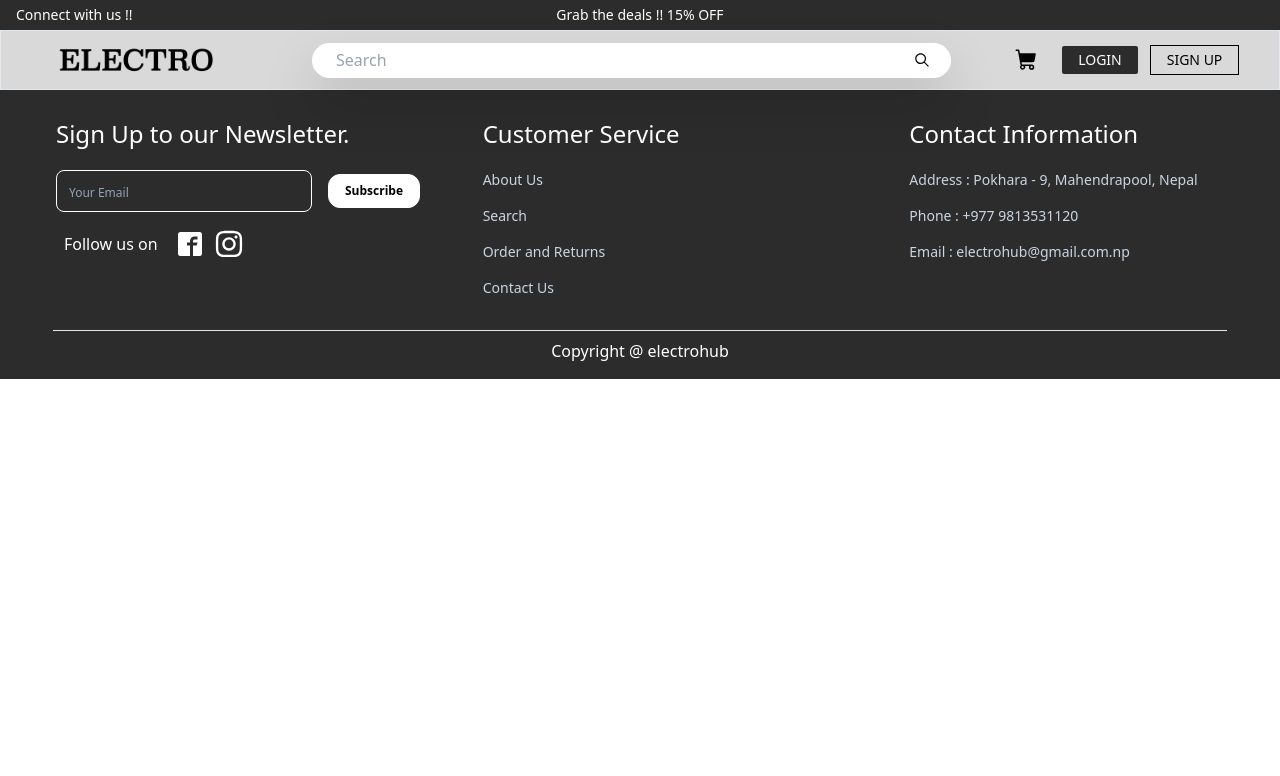
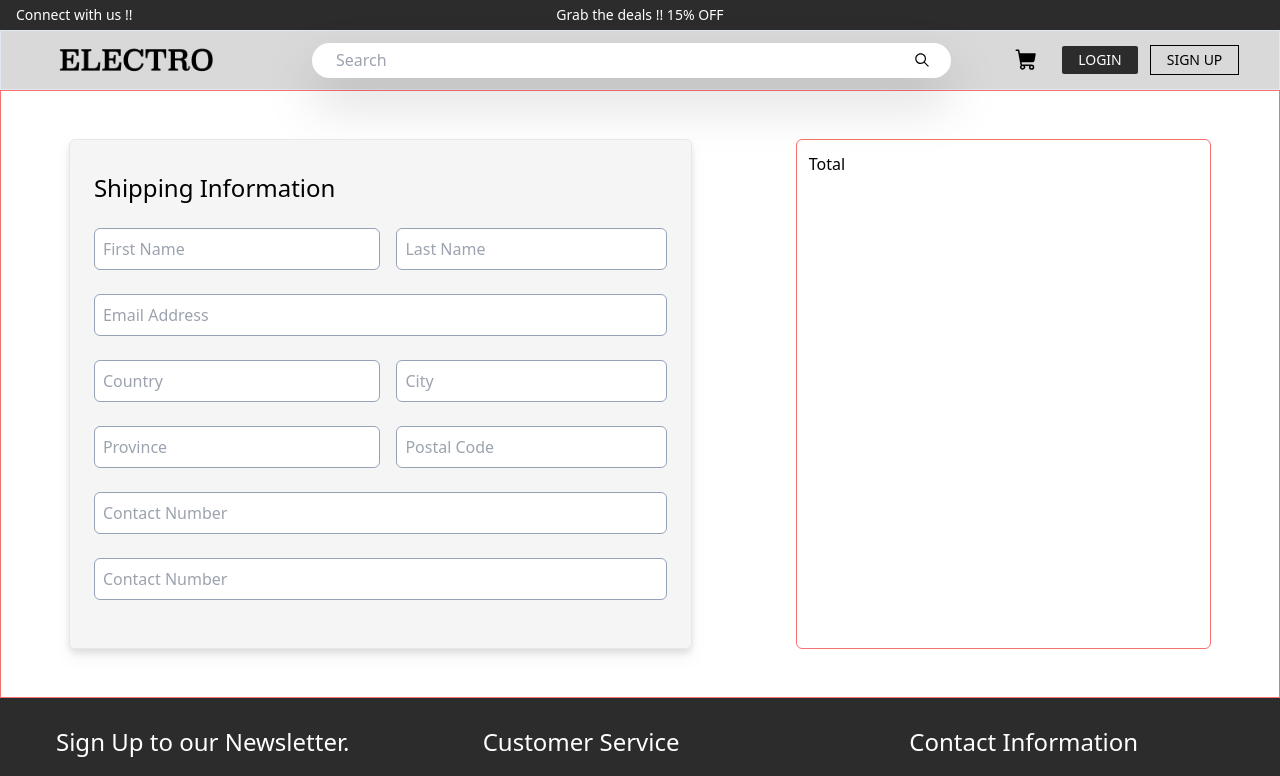
Before and after one commit to AyushKazi/FYP, a React (Vite) app in the folder frontend/: page /checkout in a window 1280 px wide. Shown: the top 776 px of the page. Built offline with nearby package versions, Linux system fonts and the light colour scheme.

Commit message:
checkout page initialization

```diff
--- a/frontend/src/components/Cart/CartCard.jsx
+++ b/frontend/src/components/Cart/CartCard.jsx
@@ -4,7 +4,7 @@ import { ImBin } from "react-icons/im";
 export const CartCard = () => {
   return (
     <>
-      <div className="cartdetails main flex flex-col md:flex-row justify-start  bg-neutral-200 p-6 rounded-lg border-x-2 border-neutral-800 drop-shadow-lg  mb-8 lg:mr-4 lg:max-w-2/3 hover:translate-y-1 hover:ease-linear hover:duration-300">
+      <div className="cartdetails main flex flex-col md:flex-row justify-start lg:w-11/12  bg-neutral-200 p-6 rounded-lg border-x-2 border-neutral-800 drop-shadow-lg  mb-8 lg:mr-4  hover:translate-y-1 hover:ease-linear hover:duration-300">
         {/* div grid 1 for image  */}
         <div className="1 flex justify-center  ">
           <div className="image md:w-52 md:max-h-48  rounded-md overflow-hidden border border-blue-">
@@ -17,14 +17,13 @@ export const CartCard = () => {
         </div>
 
         {/* div grid 2 for product details */}
-        <div className="2  w-full  md:ml-4 ">
+        <div className="2  w-full  md:ml-4  ">
           {/* now flex this div as col */}
           <div className="details mt-4 md:mt-0  h-full flex flex-col justify-between gap-4  ">
             {/* flex this name and button div */}
             <div className="nameAndButton flex justify-between  space-y-2   ">
-              <div className="name text-xl md:text-2xl font- text-neutral-900 ">
-                Samsung Galaxy Edge 7 Samsung Galaxy Edge 7 Samsung Galaxy Edge
-                7
+              <div className="name text-xl md:text-2xl font-light text-neutral-900 ">
+                Samsung Galaxy Edge 7
               </div>
               <div className="delButton ml-4 text-red-700 hover:text-xl hover:duration-200 font-medium">
                 <ImBin />
--- a/frontend/src/components/Cart/CartSubTotal.jsx
+++ b/frontend/src/components/Cart/CartSubTotal.jsx
@@ -4,7 +4,7 @@ import { Link } from "react-router-dom";
 const CartSubTotal = () => {
   return (
     <>
-      <div className="subtotal bg-neutral-200 border-x-2 border-neutral-800 rounded-lg mt-8 lg:mt-0 p-4 lg:px-6  lg:ml-8  ">
+      <div className="subtotal bg-neutral-200 border-x-2 border-neutral-800 rounded-lg mt-8 lg:mt-0 p-4 xl:px-6  xl:ml-4   ">
         <div className="head font-medium mt-2 mb-4 text-2xl">Cart Total</div>
         <div className="body space-y-6 ">
           <div className="subtotal flex justify-between">
@@ -22,14 +22,14 @@ const CartSubTotal = () => {
 
           <div className="grand total">
             <div className="grand total flex justify-between my-8">
-              <p className=" text-xl">Grand Total</p>
-              <p className=" text-xl">NPR 50000 /-</p>
+              <p className=" text-lg xl:text-xl">Grand Total</p>
+              <p className=" text-lg xl:text-xl">NPR 50000 /-</p>
             </div>
           </div>
 
           <div className="button">
             <Link to={"/checkout"}>
-              <button className="w-full md:w-full py-3 mb-3  bg-neutral-700 text-white rounded-md hover:bg-white border hover:border-black hover:text-black hover:opacity-90 hover:duration-300">
+              <button className="w-full md:w-full py-3 mb-3 bg-white  text-black rounded-md hover:bg-neutral-700 border border-black hover:text-white hover:opacity-90 hover:duration-300">
                 Proceed to Checkout
               </button>
             </Link>
--- a/frontend/src/routes/CartPage.jsx
+++ b/frontend/src/routes/CartPage.jsx
@@ -11,15 +11,15 @@ const CartPage = () => {
           Cart Items
         </div>
 
-        <div className="twoDivs flex flex-col lg:flex-row justify-between  my-6 md:my-14 lg:max-w-2/3 ">
+        <div className="twoDivs flex flex-col lg:flex-row justify-between  my-6 md:my-14  ">
           {/* products detail titles 1 */}
-          <div className="">
+          <div className="w-full">
             <CartCard />
             <CartCard />
             <CartCard />
           </div>
           {/* subtotal  */}
-          <div className="lg:w-1/3">
+          <div className="lg:w-2/5">
             <CartSubTotal />
           </div>
         </div>
--- a/frontend/src/routes/Checkout.jsx
+++ b/frontend/src/routes/Checkout.jsx
@@ -1,7 +1,109 @@
 import React from "react";
 
 const Checkout = () => {
-  return <></>;
+  return (
+    <>
+      <div className="main flex flex-col   border border-red-400 p-4 lg:flex-row lg:justify-around max-w-screen-xl mx-auto">
+        {/* billing section */}
+        <div className="shipping p-3 lg:p-6  border bg-neutral-100 rounded-md drop-shadow-lg md:my-6 md:mx-6 md:px-6 lg:my-8 lg:w-1/2">
+          <h3 className="text-2xl mb-6 mt-2">Shipping Information</h3>
+
+          {/* name */}
+          <div className="names grid grid-cols-2 space-x-4  ">
+            <div className="flex flex-col space-y-3">
+              <input
+                type="text"
+                name="firstName"
+                className="firstName border border-slate-400 rounded-md w-full py-2 px-2 placeholder:text-sm md:placeholder:text-base focus:shadow-lg  focus:outline-slate-400 "
+                placeholder="First Name"
+              />
+            </div>
+            <div className="flex flex-col space-y-3">
+              <input
+                type="text"
+                name="lastName"
+                className="Last Name border border-slate-400 block rounded-md w-full py-2 px-2 placeholder:text-sm md:placeholder:text-base focus:shadow-lg  focus:outline-slate-400 "
+                placeholder="Last Name"
+              />
+            </div>
+          </div>
+
+          {/* extra */}
+          <div className="flex flex-col my-6">
+            <input
+              type="email"
+              name="email"
+              className="email border border-slate-400 block rounded-md w-full py-2 px-2 placeholder:text-sm md:placeholder:text-base focus:shadow-lg  focus:outline-slate-400 "
+              placeholder="Email Address"
+            />
+          </div>
+
+          {/* name */}
+          <div className="names grid grid-cols-2 space-x-4 my-6 ">
+            <div className="flex flex-col space-y-3">
+              <input
+                type="text"
+                name="country"
+                className="Country border border-slate-400 rounded-md w-full py-2 px-2 placeholder:text-sm md:placeholder:text-base focus:shadow-lg  focus:outline-slate-400 "
+                placeholder="Country"
+              />
+            </div>
+            <div className="flex flex-col space-y-3">
+              <input
+                type="name"
+                name="city"
+                className="place border border-slate-400 block rounded-md w-full py-2 px-2 placeholder:text-sm md:placeholder:text-base focus:shadow-lg  focus:outline-slate-400 "
+                placeholder="City"
+              />
+            </div>
+          </div>
+
+          {/* name */}
+          <div className="names grid grid-cols-2 space-x-4  ">
+            <div className="flex flex-col space-y-3">
+              <input
+                type="text"
+                name="province"
+                className="Province border border-slate-400 rounded-md w-full py-2 px-2 placeholder:text-sm md:placeholder:text-base focus:shadow-lg  focus:outline-slate-400 "
+                placeholder="Province"
+              />
+            </div>
+            <div className="flex flex-col space-y-3">
+              <input
+                type="name"
+                name="postalCode"
+                className="place border border-slate-400 block rounded-md w-full py-2 px-2 placeholder:text-sm md:placeholder:text-base focus:shadow-lg  focus:outline-slate-400 "
+                placeholder="Postal Code"
+              />
+            </div>
+          </div>
+
+          {/* extra */}
+          <div className="flex flex-col my-6">
+            <input
+              type="number"
+              name="contact"
+              className="contact border border-slate-400 block rounded-md w-full py-2 px-2 placeholder:text-sm md:placeholder:text-base focus:shadow-lg  focus:outline-slate-400 "
+              placeholder="Contact Number"
+            />
+          </div>
+
+          {/* extra */}
+          <div className="flex flex-col my-6">
+            <input
+              type="number"
+              name="contact"
+              className="contact border border-slate-400 block rounded-md w-full py-2 px-2 placeholder:text-sm md:placeholder:text-base focus:shadow-lg  focus:outline-slate-400 "
+              placeholder="Contact Number"
+            />
+          </div>
+        </div>
+        <div className="total p-3 border border-red-400 lg:my-8 rounded-md md:mx-6 lg:w-2/6">
+          Total
+        </div>
+      </div>
+    </>
+  );
 };
 
 export default Checkout;
```
